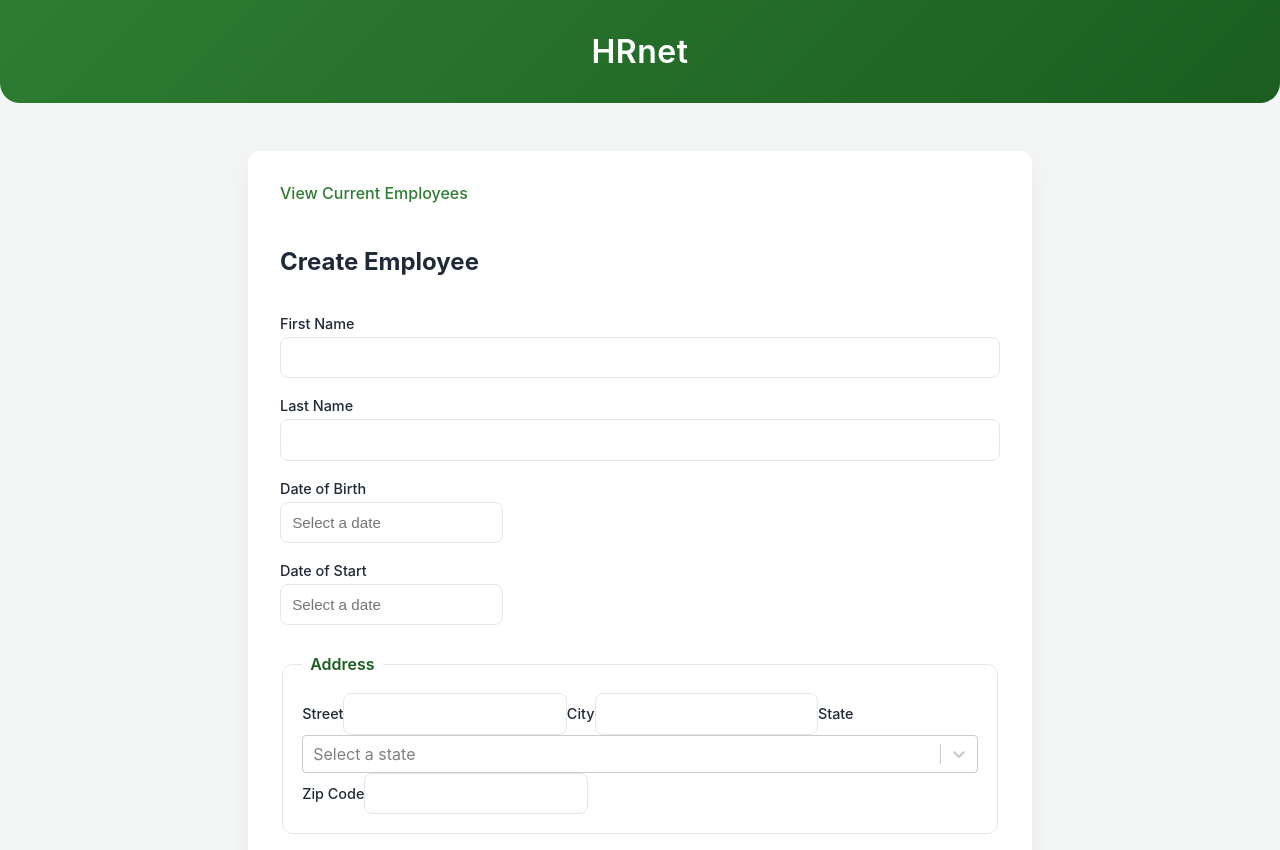
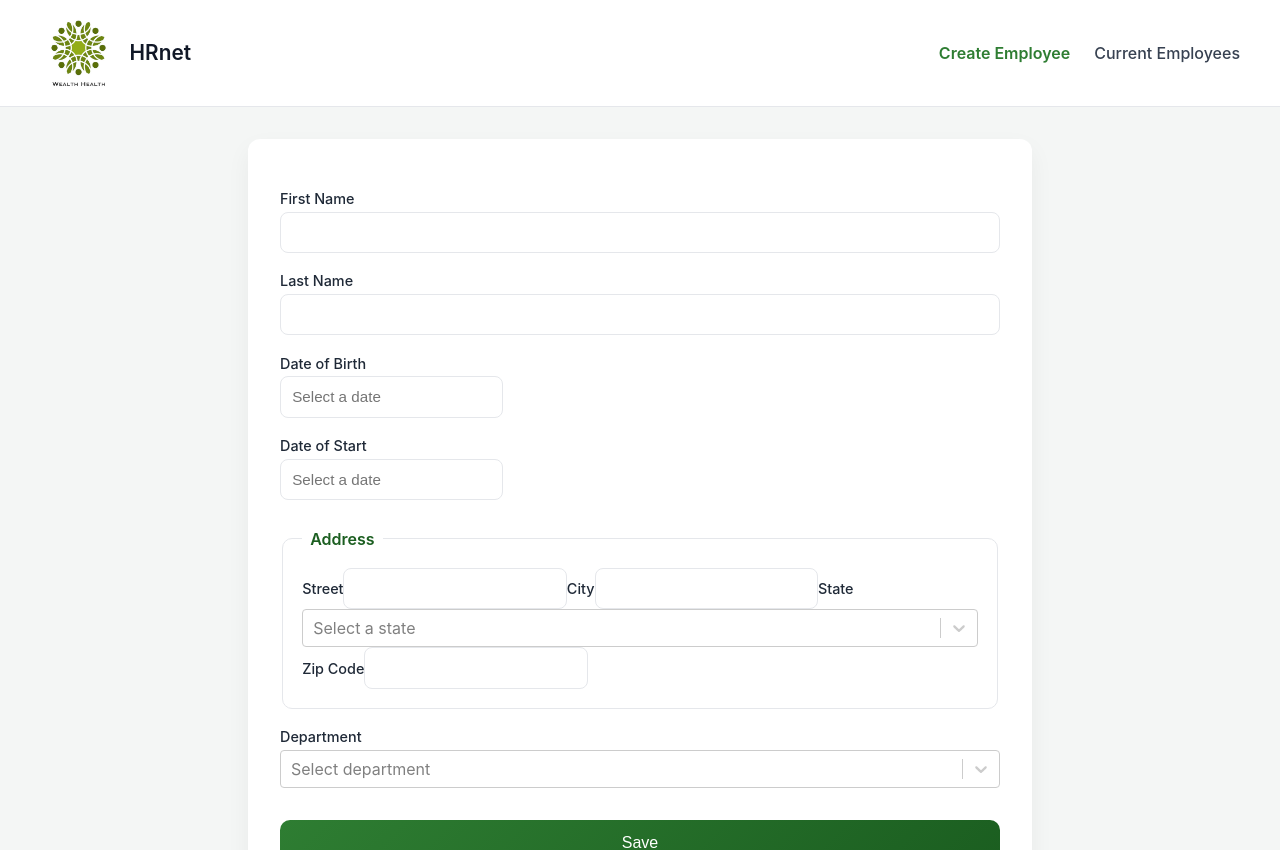
Before and after one commit to mmaurach/Projet-14---HRnet, a React (Vite) app: page / in a window 1280 px wide. Shown: the top 850 px of the page. Built offline with nearby package versions, Linux system fonts and the light colour scheme.

Commit message:
Ajout d'un header et creation de la page Current Employee

```diff
--- /dev/null
+++ b/src/components/header/header.jsx
@@ -0,0 +1,27 @@
+import { NavLink } from "react-router-dom";
+import "./header.scss";
+import logo from "../../assets/logo.png";
+
+function Header() {
+  return (
+    <header className="header">
+      <div className="header-container">
+        <div className="header-left">
+          <img src={logo} alt="HRnet logo" className="header-logo" />
+          <h1 className="header-title">HRnet</h1>
+        </div>
+
+        <nav className="header-nav">
+          <NavLink to="/" className="nav-link">
+            Create Employee
+          </NavLink>
+          <NavLink to="/employees" className="nav-link">
+            Current Employees
+          </NavLink>
+        </nav>
+      </div>
+    </header>
+  );
+}
+
+export default Header;
--- /dev/null
+++ b/src/components/header/header.scss
@@ -0,0 +1,52 @@
+.header {
+  background: white;
+  border-bottom: 1px solid #e5e7eb;
+  padding: 0.8rem 1.5rem;
+}
+
+.header-container {
+  max-width: 1200px;
+  margin: 0 auto;
+  display: flex;
+  justify-content: space-between;
+  align-items: center;
+}
+
+.header-left {
+  display: flex;
+  align-items: center;
+  gap: 0.6rem;
+}
+
+.header-logo {
+  width: 80px;
+  height: 80px;
+  object-fit: contain;
+}
+
+.header-title {
+  font-size: 1.3rem;
+  font-weight: 600;
+  color: #111827;
+}
+
+.header-nav {
+  display: flex;
+  gap: 1.5rem;
+}
+
+.nav-link {
+  text-decoration: none;
+  color: #374151;
+  font-weight: 500;
+  transition: 0.2s;
+}
+
+.nav-link:hover {
+  color: #2e7d32;
+}
+
+.nav-link.active {
+  color: #2e7d32;
+  font-weight: 600;
+}
--- a/src/index.jsx
+++ b/src/index.jsx
@@ -1,12 +1,22 @@
 import { createRoot } from "react-dom/client";
+import { BrowserRouter, Routes, Route } from "react-router-dom";
 import { Provider } from "react-redux";
 
 import "./index.scss";
+import Header from "./components/header/header";
 import Home from "./pages/home/home";
+import Employee from "./pages/employee/employee";
 import { store } from "./store/store";
 
 createRoot(document.getElementById("root")).render(
-  <Provider store={store}>
-    <Home />
-  </Provider>,
+  <BrowserRouter>
+    <Provider store={store}>
+      <Header />
+      <Routes>
+        <Route path="/" element={<Home />} />
+        <Route path="/employees" element={<Employee />} />
+      </Routes>
+    </Provider>
+    ,
+  </BrowserRouter>,
 );
--- /dev/null
+++ b/src/pages/employee/employee.jsx
@@ -0,0 +1,7 @@
+import Header from "../../components/Header/Header";
+
+function Employee() {
+  return <></>;
+}
+
+export default Employee;
--- a/src/pages/home/home.jsx
+++ b/src/pages/home/home.jsx
@@ -9,6 +9,7 @@ import departments from "../../data/departements";
 // import Modal from "../../components/modal/modal";
 import Modal from "maxom-modal";
 import { addEmployee } from "../../store/employeesSlice";
+import Header from "../../components/header/header";
 
 import "./home.scss";
 
@@ -90,15 +91,8 @@ function Home() {
   };
 
   return (
-    <div>
-      <div className="title">
-        <h1>HRnet</h1>
-      </div>
-
-      <div className="container">
-        <a href="/employees">View Current Employees</a>
-        <h2>Create Employee</h2>
-
+    <>
+      <main className="container">
         <form onSubmit={handleSubmit}>
           <label htmlFor="first-name">First Name</label>
           <input
@@ -231,8 +225,8 @@ function Home() {
         >
           <p>The new employee has been successfully added to the system.</p>
         </Modal>
-      </div>
-    </div>
+      </main>
+    </>
   );
 }
 
--- a/src/pages/home/home.scss
+++ b/src/pages/home/home.scss
@@ -9,38 +9,11 @@ $border: #e5e7eb;
 
 .container {
   max-width: 720px;
-  margin: 3rem auto;
+  margin: 2rem auto;
   padding: 2rem;
   background: $card-bg;
   border-radius: 12px;
   box-shadow: 0 10px 25px rgba(0, 0, 0, 0.05);
-}
-
-.title {
-  background: linear-gradient(135deg, $primary, $primary-dark);
-  color: white;
-  padding: 2rem;
-  text-align: center;
-  border-bottom-left-radius: 20px;
-  border-bottom-right-radius: 20px;
-
-  h1 {
-    margin: 0;
-    font-weight: 600;
-    letter-spacing: 0.5px;
-  }
-}
-
-a {
-  display: inline-block;
-  margin-bottom: 1.5rem;
-  color: $primary;
-  text-decoration: none;
-  font-weight: 500;
-
-  &:hover {
-    text-decoration: underline;
-  }
 }
 
 form {
```
Also changed, not shown: src/assets/logo.png (added), src/pages/employee/employee.scss (added).
